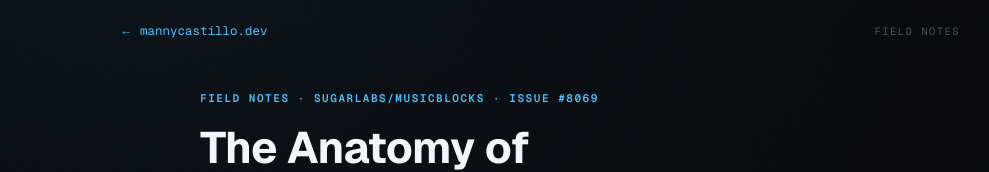
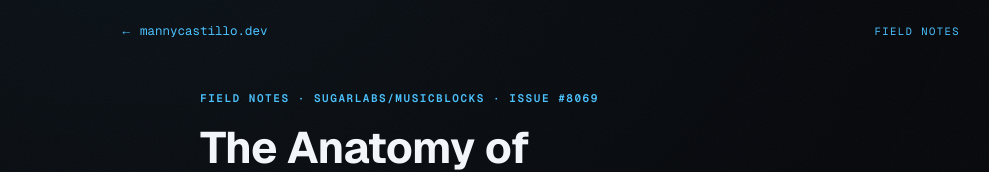
Before and after one commit to ManuelFCastillo/portfolio, a Next.js app: page /blog/anatomy-of-a-race-condition in a window 1280 px wide. Shown: the top 172 px of the page, without its empty margins (100-1089 px from the left). Built offline with nearby package versions, Linux system fonts and the light colour scheme; no server answers.

Commit message:
Blog: make the eyebrow and topbar labels route back to Field Notes
Both posts' 'field notes' eyebrow text and the topbar label looked like
navigation but went nowhere; they now link to /blog.

```diff
--- a/src/app/blog/blog.css
+++ b/src/app/blog/blog.css
@@ -758,3 +758,12 @@ body:has(.blog-root) {
 .linker-lab .lk-v.lk-good { color: var(--ok); }
 .linker-lab .lk-v.lk-warn { color: var(--fg-dim); }
 .linker-lab .lk-v.lk-bad { color: var(--bad); }
+
+/* eyebrow + topbar label act as routes back to the index */
+.race-lab .eyebrow a {
+  color: inherit;
+  text-decoration: none;
+}
+.race-lab .eyebrow a:hover { text-decoration: underline; }
+a.blog-topbar-label { text-decoration: none; }
+a.blog-topbar-label:hover { color: var(--accent); }
--- a/src/app/blog/layout.tsx
+++ b/src/app/blog/layout.tsx
@@ -15,7 +15,7 @@ export default function BlogLayout({
     <div className="blog-root">
       <nav className="blog-topbar" aria-label="Blog">
         <Link href="/">&larr; mannycastillo.dev</Link>
-        <span className="blog-topbar-label">field notes</span>
+        <Link className="blog-topbar-label" href="/blog">field notes</Link>
       </nav>
       {children}
     </div>
--- a/src/components/blog/LinkerLab.tsx
+++ b/src/components/blog/LinkerLab.tsx
@@ -25,7 +25,7 @@ export function LinkerLab() {
     <article className="race-lab linker-lab" ref={rootRef}>
       <div className="wrap">
         <header className="hero">
-          <div className="eyebrow">field notes &middot; falcosecurity/plugins &middot; issue #1500</div>
+          <div className="eyebrow"><a href="/blog">field notes</a> &middot; falcosecurity/plugins &middot; issue #1500</div>
           <h1>The Anatomy of an Undefined Symbol</h1>
           <div className="byline">Manny Castillo &middot; Lead SDET &middot; August 2026</div>
           <div className="hero-art">
--- a/src/components/blog/RaceLab.tsx
+++ b/src/components/blog/RaceLab.tsx
@@ -25,7 +25,7 @@ export function RaceLab() {
     <article className="race-lab" ref={rootRef}>
       <div className="wrap">
         <header className="hero">
-          <div className="eyebrow">field notes &middot; sugarlabs/musicblocks &middot; issue #8069</div>
+          <div className="eyebrow"><a href="/blog">field notes</a> &middot; sugarlabs/musicblocks &middot; issue #8069</div>
           <h1>The Anatomy of a Race Condition</h1>
           <div className="byline">Manny Castillo &middot; Lead SDET &middot; August 2026</div>
           <div className="hero-art">
```
